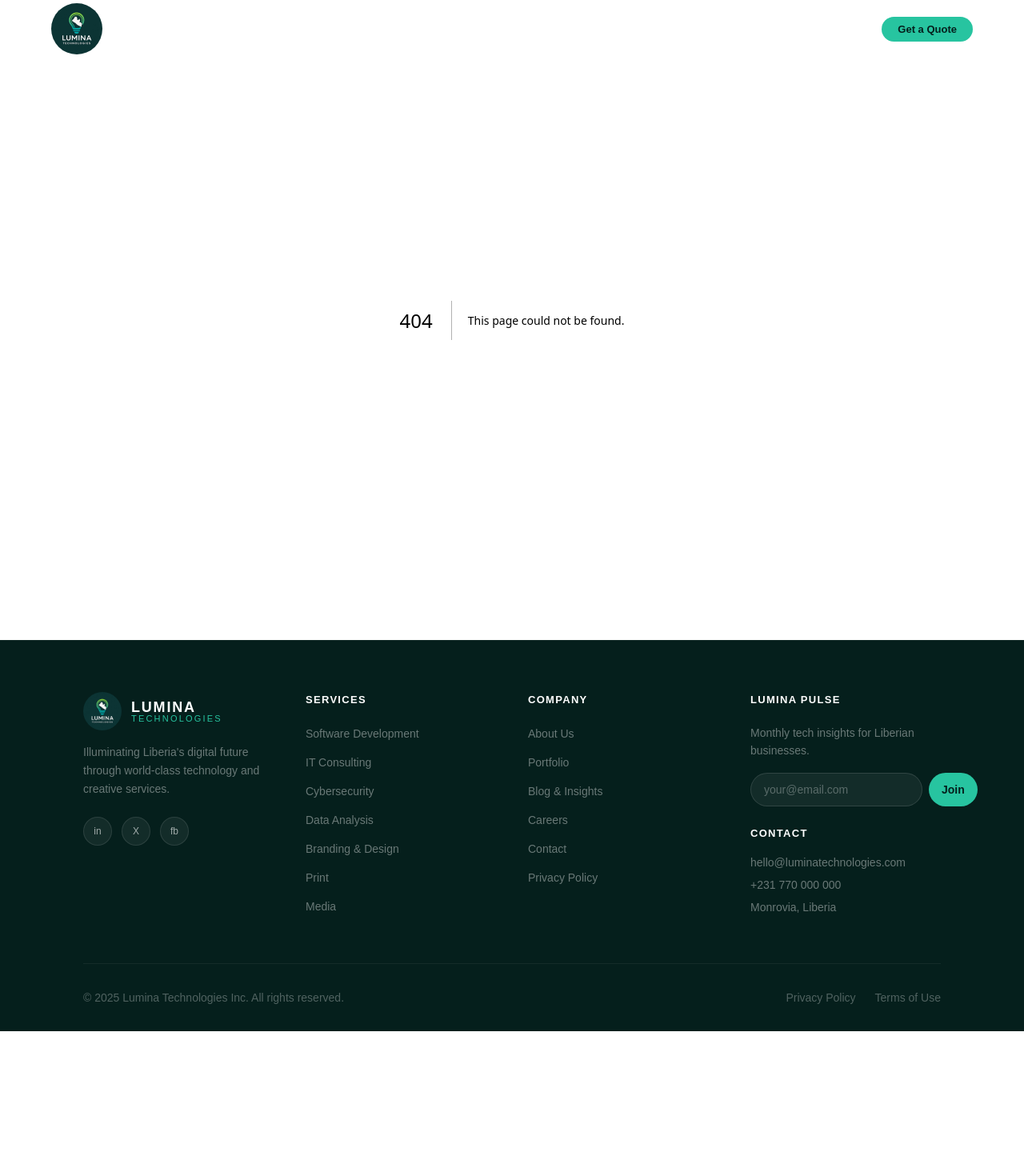
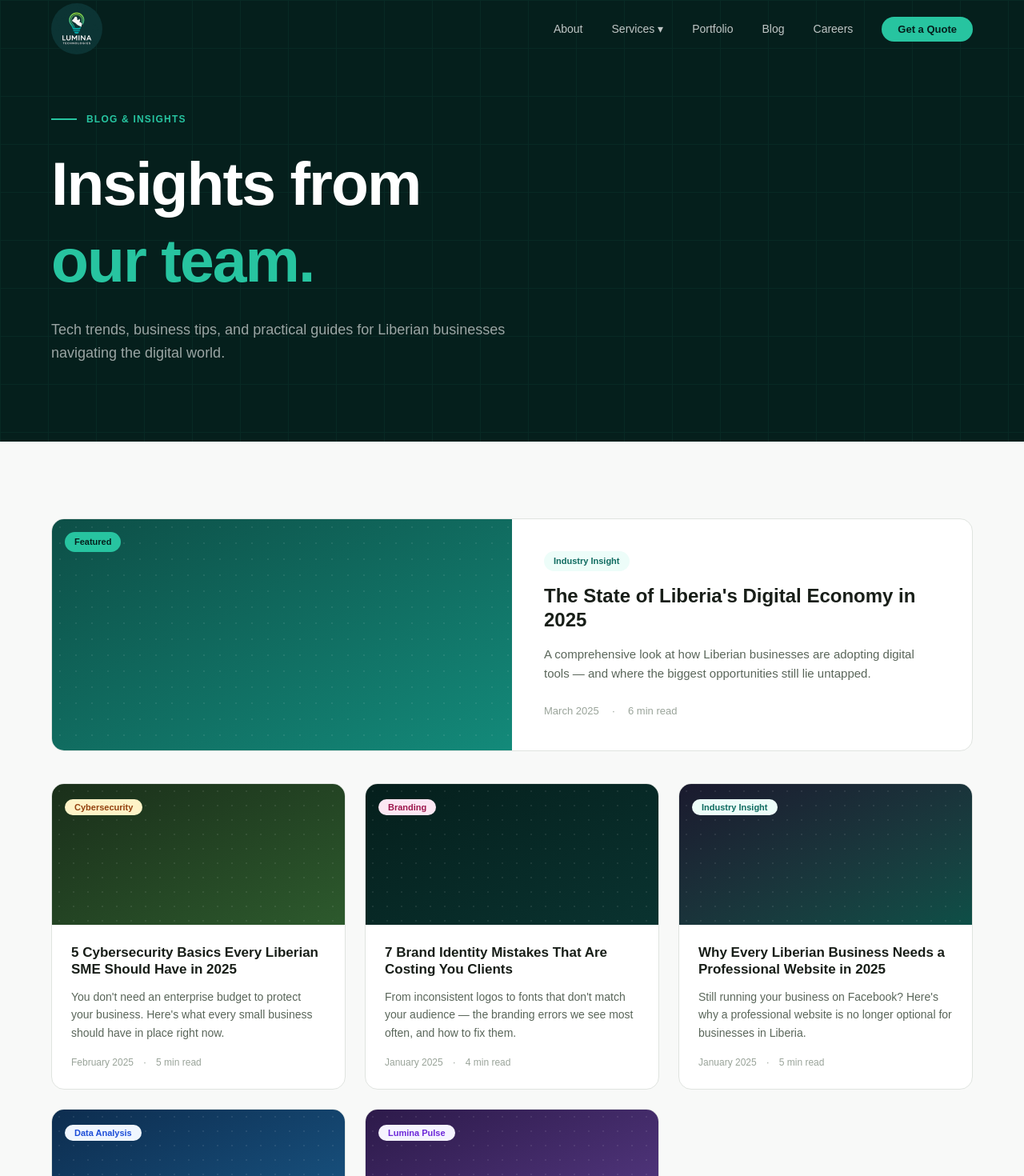
Before and after one commit to Ingenious21/lumina-website, a Next.js app: page /blog in a window 1280 px wide. Before the commit this address had no page. Shown: the top 1470 px of the page at 80% size. Before the commit the page ends 1289 px from the top, so only its background shows below. Built offline with nearby package versions, Linux system fonts and the light colour scheme.

Commit message:
add blog page

```diff
--- /dev/null
+++ b/app/blog/page.tsx
@@ -0,0 +1,193 @@
+import Link from 'next/link'
+
+const posts = [
+  {
+    slug: 'liberia-digital-economy-2025',
+    title: 'The State of Liberia\'s Digital Economy in 2025',
+    excerpt: 'A comprehensive look at how Liberian businesses are adopting digital tools — and where the biggest opportunities still lie untapped.',
+    category: 'Industry Insight',
+    date: 'March 2025',
+    readTime: '6 min read',
+    color: 'from-[#0d4f47] to-[#138a7a]',
+  },
+  {
+    slug: 'cybersecurity-smes-liberia',
+    title: '5 Cybersecurity Basics Every Liberian SME Should Have in 2025',
+    excerpt: 'You don\'t need an enterprise budget to protect your business. Here\'s what every small business should have in place right now.',
+    category: 'Cybersecurity',
+    date: 'February 2025',
+    readTime: '5 min read',
+    color: 'from-[#1a2f1a] to-[#2d5a2d]',
+  },
+  {
+    slug: 'brand-identity-mistakes',
+    title: '7 Brand Identity Mistakes That Are Costing You Clients',
+    excerpt: 'From inconsistent logos to fonts that don\'t match your audience — the branding errors we see most often, and how to fix them.',
+    category: 'Branding',
+    date: 'January 2025',
+    readTime: '4 min read',
+    color: 'from-[#051f1c] to-[#0a3330]',
+  },
+  {
+    slug: 'why-liberian-businesses-need-websites',
+    title: 'Why Every Liberian Business Needs a Professional Website in 2025',
+    excerpt: 'Still running your business on Facebook? Here\'s why a professional website is no longer optional for businesses in Liberia.',
+    category: 'Industry Insight',
+    date: 'January 2025',
+    readTime: '5 min read',
+    color: 'from-[#1a1a2e] to-[#0d4f47]',
+  },
+  {
+    slug: 'data-analysis-small-business',
+    title: 'How Small Businesses in Liberia Can Use Data to Grow',
+    excerpt: 'You don\'t need a data science team to make smarter decisions. Here\'s how simple data analysis can transform your business.',
+    category: 'Data Analysis',
+    date: 'December 2024',
+    readTime: '7 min read',
+    color: 'from-[#0d2d4f] to-[#1a5a8a]',
+  },
+  {
+    slug: 'lumina-pulse-march-2025',
+    title: 'Lumina Pulse — March 2025',
+    excerpt: 'This month: Liberia\'s new digital payment regulations, why AI won\'t replace your team, and a spotlight on a Monrovia startup.',
+    category: 'Lumina Pulse',
+    date: 'March 2025',
+    readTime: '8 min read',
+    color: 'from-[#2d1a4a] to-[#5a3d8a]',
+  },
+]
+
+const categoryColors: Record<string, string> = {
+  'Industry Insight': 'bg-[#edfdf9] text-[#0f6b60]',
+  'Cybersecurity': 'bg-[#fef3c7] text-[#92400e]',
+  'Branding': 'bg-[#fce7f3] text-[#9d174d]',
+  'Data Analysis': 'bg-[#eff6ff] text-[#1d4ed8]',
+  'Lumina Pulse': 'bg-[#f5f3ff] text-[#6d28d9]',
+}
+
+export default function BlogPage() {
+  return (
+    <main>
+      {/* HERO */}
+      <section className="bg-[#051f1c] pt-[140px] pb-24 px-[5%] relative overflow-hidden">
+        <div className="absolute inset-0 opacity-[0.06]" style={{
+          backgroundImage: 'linear-gradient(rgba(39,196,160,1) 1px, transparent 1px), linear-gradient(90deg, rgba(39,196,160,1) 1px, transparent 1px)',
+          backgroundSize: '60px 60px'
+        }}></div>
+        <div className="relative z-10 max-w-[1200px] mx-auto">
+          <div className="flex items-center gap-3 mb-6">
+            <div className="w-8 h-0.5 bg-[#27c4a0]"></div>
+            <span className="text-[12px] font-semibold tracking-widest uppercase text-[#27c4a0]">Blog & Insights</span>
+          </div>
+          <h1 className="font-display text-[clamp(40px,6vw,80px)] font-extrabold text-white leading-tight tracking-tight mb-6 max-w-[700px]">
+            Insights from<br />
+            <span className="text-[#27c4a0]">our team.</span>
+          </h1>
+          <p className="text-white/60 text-[18px] font-light max-w-[580px] leading-relaxed">
+            Tech trends, business tips, and practical guides for Liberian businesses navigating the digital world.
+          </p>
+        </div>
+      </section>
+
+      {/* BLOG GRID */}
+      <section className="bg-[#f8f9f8] py-24 px-[5%]">
+        <div className="max-w-[1200px] mx-auto">
+
+          {/* Featured post */}
+          <Link href={`/blog/${posts[0].slug}`} className="group block mb-10">
+            <div className="bg-white border border-[#e0e4e0] rounded-2xl overflow-hidden hover:-translate-y-1 hover:shadow-xl hover:border-[#c5f7ef] transition-all grid grid-cols-1 md:grid-cols-2">
+              <div className={`h-64 md:h-auto bg-gradient-to-br ${posts[0].color} relative overflow-hidden`}>
+                <div className="absolute inset-0 opacity-10" style={{
+                  backgroundImage: 'radial-gradient(circle, rgba(255,255,255,0.8) 1px, transparent 1px)',
+                  backgroundSize: '20px 20px'
+                }}></div>
+                <div className="absolute top-4 left-4 bg-[#27c4a0] text-[#051f1c] text-[11px] font-bold px-3 py-1 rounded-full">
+                  Featured
+                </div>
+              </div>
+              <div className="p-10 flex flex-col justify-center">
+                <span className={`text-[11px] font-bold px-3 py-1 rounded-full inline-block w-fit mb-4 ${categoryColors[posts[0].category]}`}>
+                  {posts[0].category}
+                </span>
+                <h2 className="font-display text-[24px] font-bold text-[#181e18] leading-tight mb-4 group-hover:text-[#0f6b60] transition-colors">
+                  {posts[0].title}
+                </h2>
+                <p className="text-[#5a665a] text-[15px] font-light leading-relaxed mb-6">
+                  {posts[0].excerpt}
+                </p>
+                <div className="flex items-center gap-4 text-[13px] text-[#9aa49a]">
+                  <span>{posts[0].date}</span>
+                  <span>·</span>
+                  <span>{posts[0].readTime}</span>
+                </div>
+              </div>
+            </div>
+          </Link>
+
+          {/* Rest of posts */}
+          <div className="grid grid-cols-1 md:grid-cols-3 gap-6">
+            {posts.slice(1).map((post, i) => (
+              <Link key={i} href={`/blog/${post.slug}`} className="group block bg-white border border-[#e0e4e0] rounded-2xl overflow-hidden hover:-translate-y-1 hover:shadow-xl hover:border-[#c5f7ef] transition-all">
+                <div className={`h-44 bg-gradient-to-br ${post.color} relative overflow-hidden`}>
+                  <div className="absolute inset-0 opacity-10" style={{
+                    backgroundImage: 'radial-gradient(circle, rgba(255,255,255,0.8) 1px, transparent 1px)',
+                    backgroundSize: '18px 18px'
+                  }}></div>
+                  <div className="absolute top-4 left-4">
+                    <span className={`text-[11px] font-bold px-3 py-1 rounded-full ${categoryColors[post.category]}`}>
+                      {post.category}
+                    </span>
+                  </div>
+                </div>
+                <div className="p-6">
+                  <h3 className="font-display text-[17px] font-bold text-[#181e18] leading-tight mb-3 group-hover:text-[#0f6b60] transition-colors">
+                    {post.title}
+                  </h3>
+                  <p className="text-[#5a665a] text-[14px] font-light leading-relaxed mb-4">
+                    {post.excerpt}
+                  </p>
+                  <div className="flex items-center gap-3 text-[12px] text-[#9aa49a]">
+                    <span>{post.date}</span>
+                    <span>·</span>
+                    <span>{post.readTime}</span>
+                  </div>
+                </div>
+              </Link>
+            ))}
+          </div>
+        </div>
+      </section>
+
+      {/* NEWSLETTER */}
+      <section className="bg-[#0d4f47] py-24 px-[5%] relative overflow-hidden">
+        <div className="absolute inset-0 opacity-5" style={{
+          backgroundImage: 'linear-gradient(rgba(39,196,160,1) 1px, transparent 1px), linear-gradient(90deg, rgba(39,196,160,1) 1px, transparent 1px)',
+          backgroundSize: '48px 48px'
+        }}></div>
+        <div className="relative z-10 max-w-[600px] mx-auto text-center">
+          <div className="flex items-center justify-center gap-3 mb-5">
+            <div className="w-8 h-0.5 bg-[#27c4a0]"></div>
+            <span className="text-[12px] font-semibold tracking-widest uppercase text-[#27c4a0]">Lumina Pulse</span>
+            <div className="w-8 h-0.5 bg-[#27c4a0]"></div>
+          </div>
+          <h2 className="font-display text-[clamp(28px,4vw,48px)] font-extrabold text-white tracking-tight leading-tight mb-4">
+            Get monthly insights delivered
+          </h2>
+          <p className="text-white/60 text-[16px] font-light mb-8">
+            Tech news, practical tips, and Lumina updates — straight to your inbox. No spam, unsubscribe anytime.
+          </p>
+          <div className="flex gap-3">
+            <input
+              type="email"
+              placeholder="your@email.com"
+              className="flex-1 bg-white/8 border border-white/15 rounded-full px-5 py-3.5 text-white text-[14px] placeholder:text-white/35 outline-none focus:border-[#27c4a0] transition-colors"
+            />
+            <button className="bg-[#27c4a0] text-[#051f1c] px-6 py-3.5 rounded-full font-bold text-[14px] hover:bg-[#4dd9b8] transition-all whitespace-nowrap">
+              Subscribe
+            </button>
+          </div>
+        </div>
+      </section>
+    </main>
+  )
+}
```
